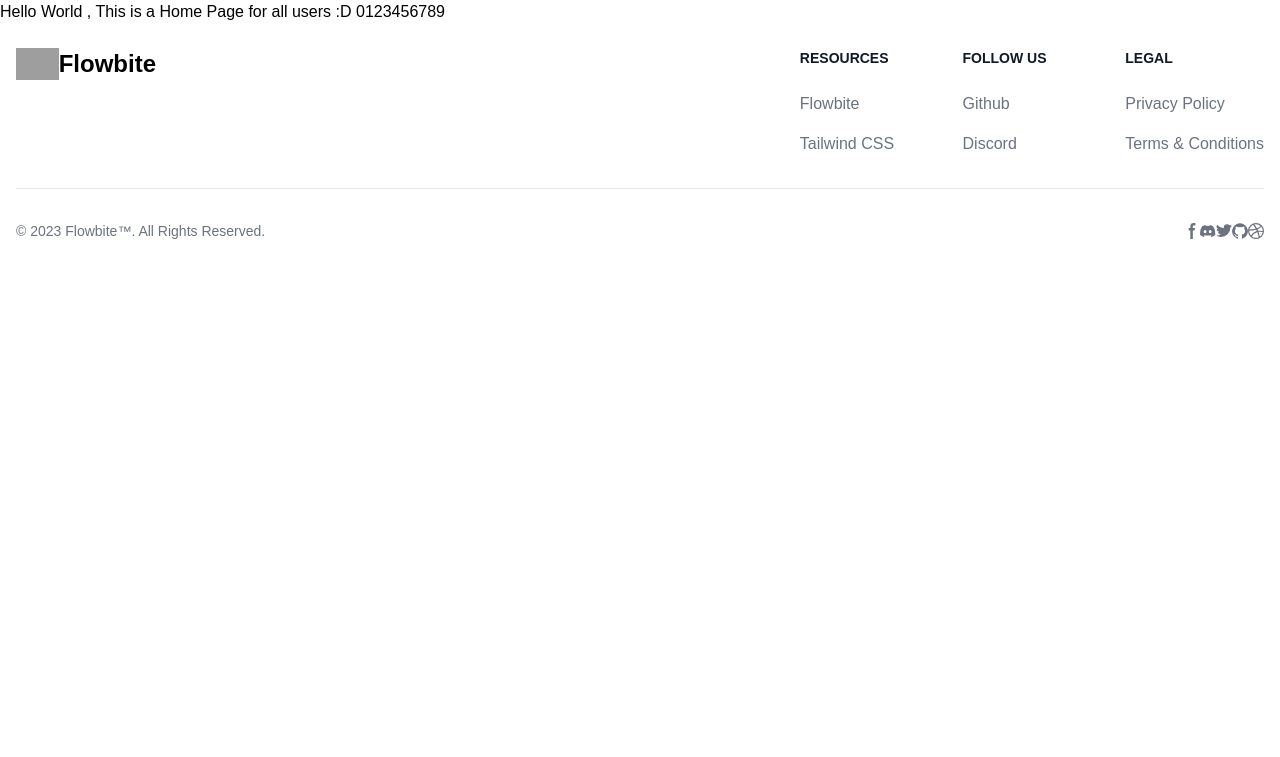
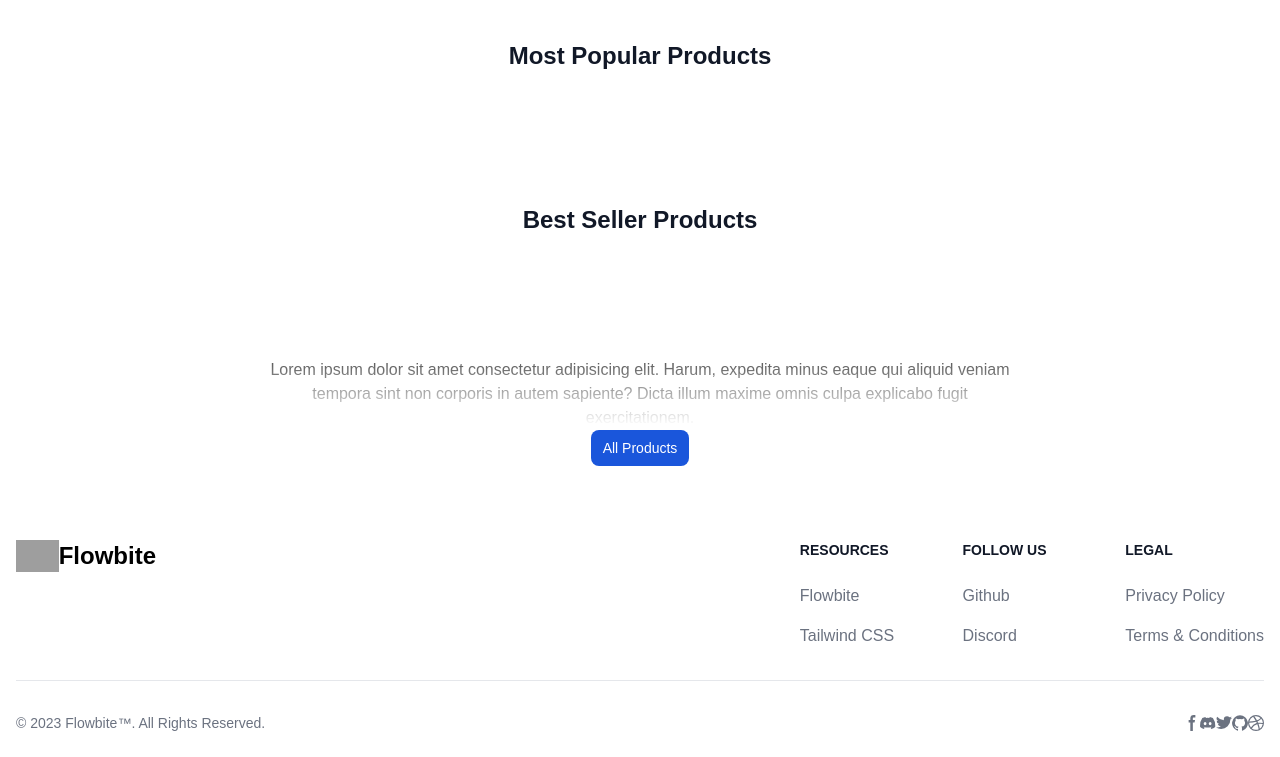
Before and after one commit to AliScripter/php_shop, a PHP site: page / in a window 1280 px wide. Shown: the part 70-827 px from the top of the page. Before the commit the page ends 309 px from the top, so only its background shows below. Run offline with PHP 8.4, Linux system fonts and the light colour scheme; data that the repository does not hold is empty; some libraries are stand-ins or nearby versions; grey boxes are pictures that could not be loaded.

Commit message:
feat: add slider for best-selling and most popular products

```diff
--- a/clients/assets/css/style.css
+++ b/clients/assets/css/style.css
@@ -13,3 +13,70 @@
   /* font-family: 'Vazir', sans-serif; */
   font-family: sans-serif;
 }
+
+/*? Swiper Style */
+.swiper {
+  width: 100%;
+  height: 100%;
+  /* max-height: 500px; */
+  padding: 0 2rem 1rem 2rem;
+}
+
+.swiper-slide {
+  height: auto !important;
+}
+
+.swiper-slide img {
+  width: 100%;
+  height: 200px;
+  object-fit: cover;
+  /* object-position: center center; */
+}
+
+.swiper-wrapper {
+  display: flex;
+  align-items: stretch;
+  margin-bottom: 16px !important;
+}
+
+.swiper-slide > div {
+  height: 100%;
+  display: flex;
+  flex-direction: column;
+}
+
+.swiper-slide .p-5 {
+  flex-grow: 1;
+  display: flex;
+  flex-direction: column;
+  justify-content: space-between;
+}
+
+.swiper-slide a.w-fit {
+  width: fit-content !important;
+}
+
+/* * Show All Products */
+.blur-text-container {
+  position: relative;
+  width: 60%;
+  margin: 0 auto;
+  text-align: center;
+  margin: 50px auto;
+}
+
+.blur-text {
+  max-height: 100px; /* محدود کردن ارتفاع */
+  overflow: hidden;
+  position: relative;
+  transition: max-height 0.3s ease-in-out;
+}
+
+.fade-overlay {
+  position: absolute;
+  bottom: 40px;
+  left: 0;
+  width: 100%;
+  height: 100px;
+  background: linear-gradient(to bottom, rgba(255, 255, 255, 0), white);
+}
--- a/clients/include/layouts/footer.php
+++ b/clients/include/layouts/footer.php
@@ -1,4 +1,4 @@
- <footer class="bg-white dark:bg-gray-900">
+ <footer class="bg-white dark:bg-gray-900 mt-8">
      <div class="mx-auto w-full max-w-screen-xl p-4 py-6 lg:py-8">
          <div class="md:flex md:justify-between">
              <div class="mb-6 md:mb-0">
@@ -87,6 +87,20 @@
 
  <!--flowbite  -->
  <script src="https://cdn.jsdelivr.net/npm/flowbite@3.1.2/dist/flowbite.min.js"></script>
+ <!-- Swiper JS -->
+ <script src="https://cdn.jsdelivr.net/npm/swiper@11/swiper-bundle.min.js"></script>
+ <!-- Initialize Swiper -->
+ <script>
+     let swiper = new Swiper(".mySwiper", {
+         slidesPerView: 3,
+         spaceBetween: 30,
+         freeMode: true,
+         pagination: {
+             el: ".swiper-pagination",
+             clickable: true,
+         },
+     });
+ </script>
  </body>
 
  </html>
--- a/clients/include/layouts/header.php
+++ b/clients/include/layouts/header.php
@@ -22,10 +22,14 @@ $categories = $db->query("SELECT * FROM products WHERE id = 2 ;");
     <meta charset="UTF-8" />
     <meta name="viewport" content="width=device-width, initial-scale=1.0" />
     <title>Tech Store</title>
-    <!-- Css -->
+
+    <!-- Flowbite -->
     <link
         href="https://cdn.jsdelivr.net/npm/flowbite@3.1.2/dist/flowbite.min.css"
         rel="stylesheet" />
+
+    <!-- Link Swiper's CSS -->
+    <link rel="stylesheet" href="https://cdn.jsdelivr.net/npm/swiper@11/swiper-bundle.min.css" />
 
     <link rel="stylesheet" href="./clients/assets/css/style.css" />
 </head>
--- /dev/null
+++ b/clients/include/layouts/slider.php
@@ -0,0 +1,62 @@
+<?php
+function renderSlider($products)
+{
+?>
+    <div class="swiper mySwiper">
+        <div class="swiper-wrapper">
+            <?php foreach ($products as $product): ?>
+                <div class="swiper-slide shrink-0">
+                    <div
+                        class="h-full shrink-0 max-w-sm bg-white border border-gray-200 rounded-lg shadow-sm dark:bg-gray-800 dark:border-gray-700">
+                        <a href="#">
+                            <img
+                                class="rounded-t-lg"
+                                src="./upload/img.jpeg"
+                                alt="image of <?php echo $product['title']; ?>" />
+                        </a>
+                        <div class="p-5 text-left">
+                            <div>
+                                <a href="#">
+                                    <h5 class="mb-2 text-2xl font-bold tracking-tight text-gray-900 dark:text-white">
+                                        <?php
+                                        $titleWords = explode(' ', $product['title']);
+                                        echo implode(' ', array_slice($titleWords, 0, 3)) . (count($titleWords) > 3 ? " ..." : "");
+                                        ?>
+                                    </h5>
+                                </a>
+
+                                <p class="mb-3 font-normal text-justify text-gray-700 dark:text-gray-400">
+                                    <?=
+                                    substr($product['description'], 0, 200)
+                                    ?>
+                                </p>
+                            </div>
+                            <a
+                                href="#"
+                                class="inline-flex items-center w-fit px-3 py-2 text-sm font-medium text-center text-white bg-blue-700 rounded-lg hover:bg-blue-800 focus:ring-4 focus:outline-none focus:ring-blue-300 dark:bg-blue-600 dark:hover:bg-blue-700 dark:focus:ring-blue-800">
+                                More Details
+                                <svg
+                                    class="rtl:rotate-180 w-3.5 h-3.5 ms-2"
+                                    aria-hidden="true"
+                                    xmlns="http://www.w3.org/2000/svg"
+                                    fill="none"
+                                    viewBox="0 0 14 10">
+                                    <path
+                                        stroke="currentColor"
+                                        stroke-linecap="round"
+                                        stroke-linejoin="round"
+                                        stroke-width="2"
+                                        d="M1 5h12m0 0L9 1m4 4L9 9" />
+                                </svg>
+                            </a>
+
+                        </div>
+                    </div>
+                </div>
+            <?php endforeach  ?>
+        </div>
+        <div class="swiper-pagination"></div>
+    </div>
+<?php
+}
+?>
--- a/index.php
+++ b/index.php
@@ -1,14 +1,47 @@
 <?php
-
 include_once "./clients/include/layouts/header.php";
-
+include "./clients/include/layouts/slider.php";
 ?>
 
-<h1>
-    Hello World , This is a Home Page for all users :D
 
-    0123456789
-</h1>
+<!-- Most popular -->
+<h3 class="text-center my-10 text-2xl font-bold text-gray-900">
+    Most Popular Products
+</h3>
+
+<?php
+$popular = $db->query("SELECT * FROM products WHERE rate >= 3.5 ORDER BY rate DESC LIMIT 5 ;");
+$popularProducts = $popular->fetchAll(PDO::FETCH_ASSOC);
+renderSlider($popularProducts);
+?>
+
+
+<!-- Bestsellers -->
+<h3 class="text-center my-10 pt-5 text-2xl font-bold text-gray-900">
+    Best Seller Products
+</h3>
+
+<?php
+$bestSellers = $db->query("SELECT * FROM products WHERE sell_count > 0 ORDER BY sell_count DESC LIMIT 5 ;");
+$bestSellerProducts = $bestSellers->fetchAll(PDO::FETCH_ASSOC);
+renderSlider($bestSellerProducts);
+?>
+
+<!-- Show All Products Btn -->
+<div class="blur-text-container">
+    <p class="blur-text">
+        Lorem ipsum dolor sit amet consectetur adipisicing elit. Harum, expedita minus eaque qui aliquid veniam tempora sint non corporis in autem sapiente? Dicta illum maxime omnis culpa explicabo fugit exercitationem.
+    </p>
+    <div class="fade-overlay"></div>
+    <a
+        href="#"
+        class="inline-flex items-center w-fit px-3 py-2 text-sm font-medium text-center text-white bg-blue-700 rounded-lg hover:bg-blue-800 focus:ring-4 focus:outline-none focus:ring-blue-300 dark:bg-blue-600 dark:hover:bg-blue-700 dark:focus:ring-blue-800">
+        All Products
+    </a>
+</div>
+
+
+
 
 <!-- Import Footer -->
 <?php
```
Also changed, not shown: clients/include/layouts/card_item.php (added, +17 -0 lines), clients/assets/images/img.jpeg (added), upload/img.jpeg (added).
